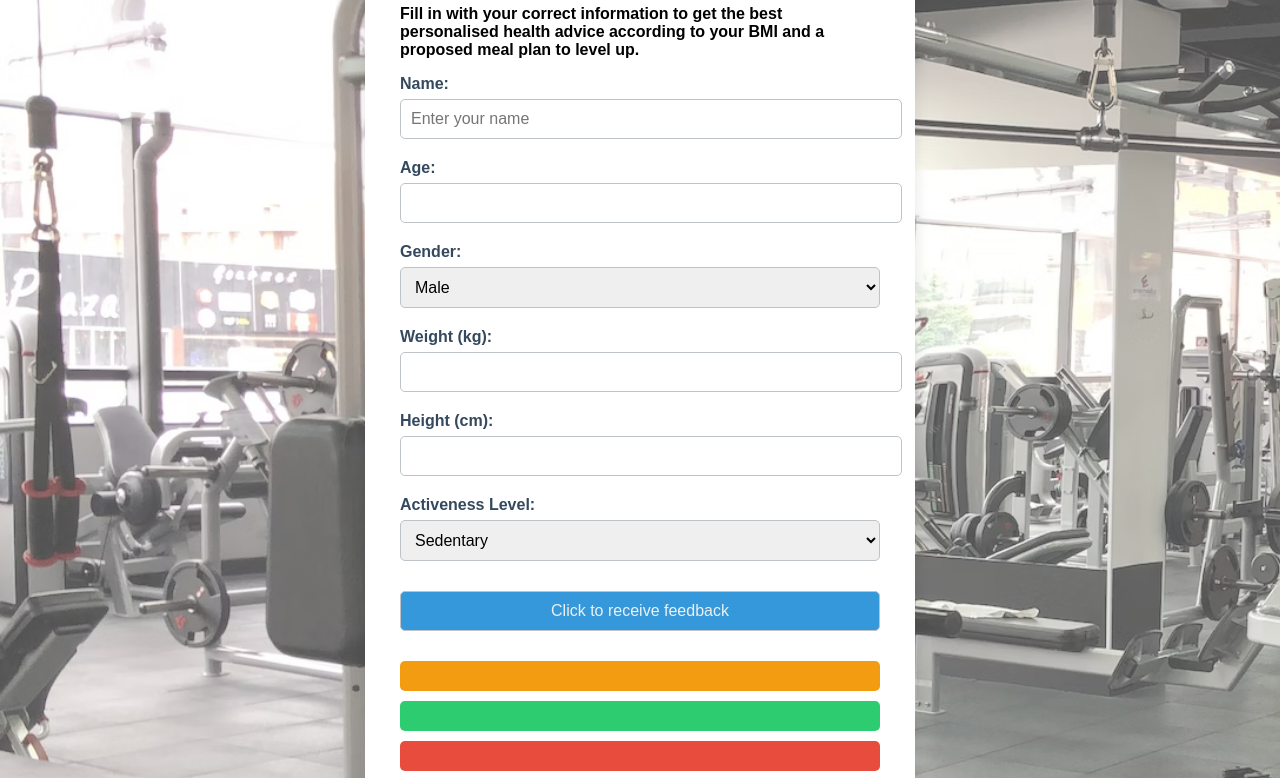
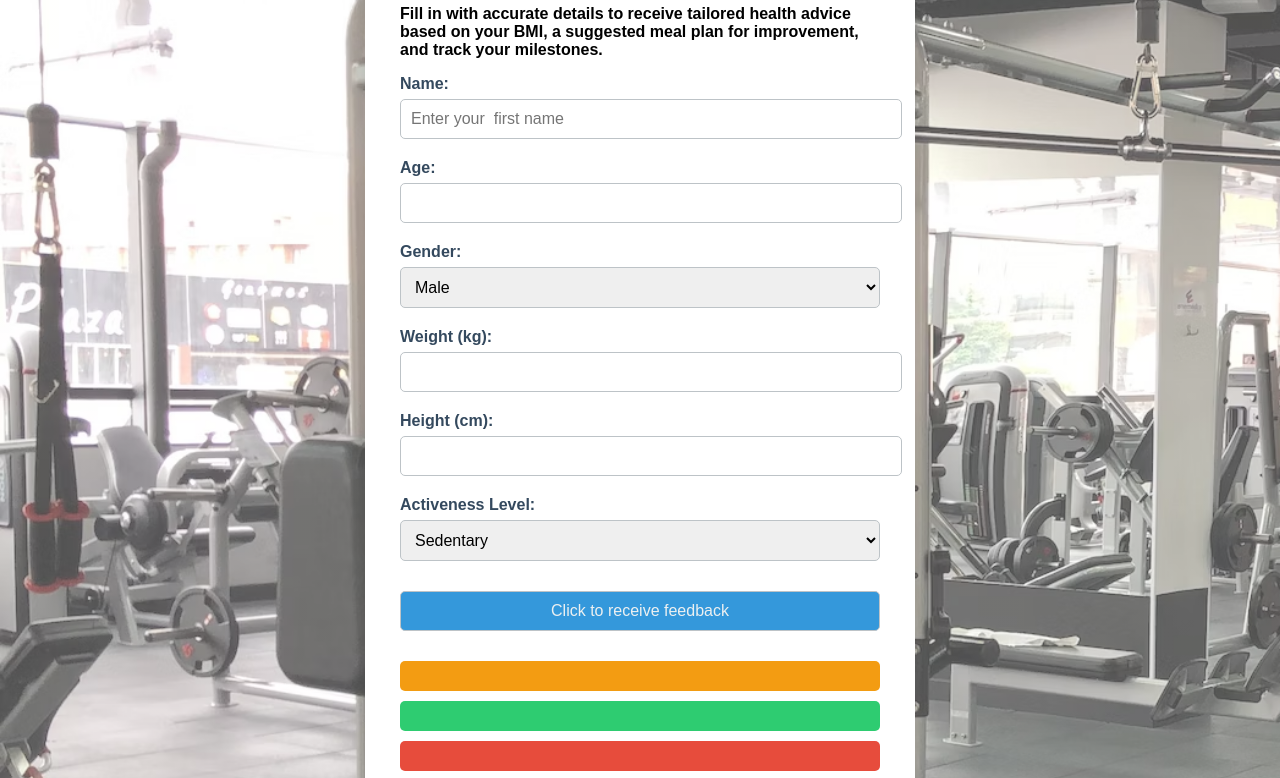
Before and after one commit to Ben1464/Health-Detective, a plain HTML site: page index.html in a window 1280 px wide. Shown: the part 108-886 px from the top of the page. Drawn offline with Linux system fonts and the light colour scheme.

Commit message:
grammer updates

```diff
--- a/index.html
+++ b/index.html
@@ -12,12 +12,12 @@
 <body>
     <main class="calculator">
         <h2>Health <span>Detective</span> </h2>
-        <p><article><b>Fill in with your correct information to get the best personalised health advice according to your BMI and a proposed meal plan to level up. </b></article></p>
+        <p><article><b>Fill in with accurate details to receive tailored health advice based on your BMI, a suggested meal plan for improvement, and track your milestones.  </b></article></p>
 
         <form id="estimatorForm">
             <div class="input-group">
                 <label for="name">Name:</label>
-                <input type="text" id="name" required placeholder="Enter your name">
+                <input type="text" id="name" required placeholder="Enter your  first name">
             </div>
             <div class="input-group">
                 <label for="age">Age:</label>
@@ -58,6 +58,7 @@
             <div id="hospital-advice" class="hospital-advice"></div>
             <div id="activity-advice" class="activity-advice"></div>
             <div id="meal-advice" class="meal-advice"></div>
+            <h3>Proposed meal plan. </h3>
             <table class="meal-plan">
                 <thead>
                     <tr>
@@ -71,7 +72,7 @@
 
         <!-- Progress tracker section -->
         <section id="milestones-section">
-            <h3>Your Milestones</h3>
+            <h3>Your Milestones.</h3>
             <ul id="milestones-list">
                 <!-- Milestones will be populated here -->
             </ul>
```
